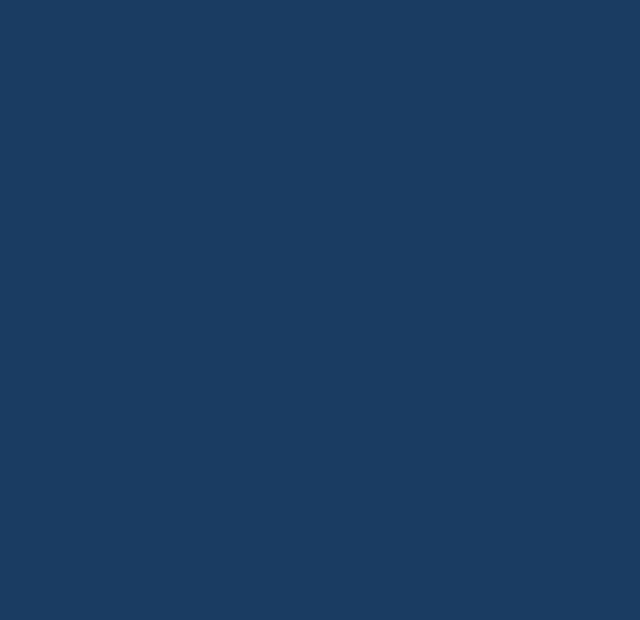
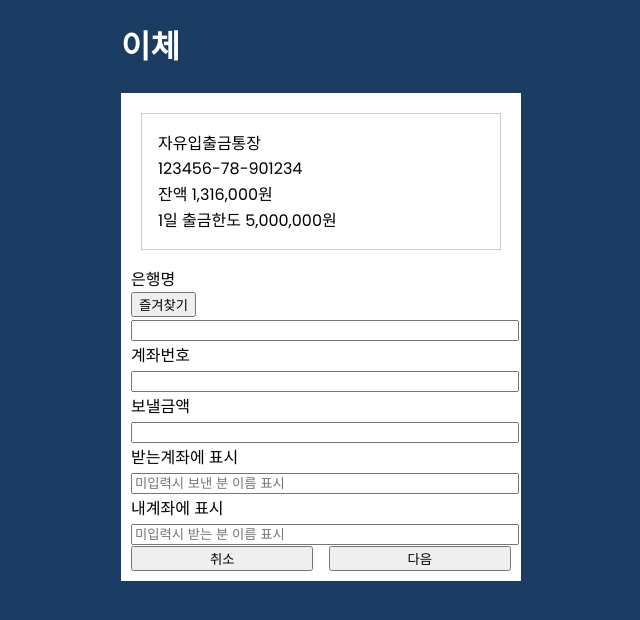
Before and after one commit to ryuj-h/OpenSight, a Vue app in the folder frontend/OpenSight/: page /transfer in a window 1280 px wide. Before the commit this address had no page. Shown: the top 620 px of the page, without its empty margins (319-959 px from the left). Built offline with nearby package versions, Linux system fonts and the light colour scheme.

Commit message:
:sparkles: feat: 계좌이체 구조

```diff
--- /dev/null
+++ b/frontend/OpenSight/src/components/modal/BookMarkModal.vue
@@ -0,0 +1,15 @@
+<script setup>
+banks = ['산업은행','기업은행', '한국은행', '국민은행']
+</script>
+
+<template>
+  <div>
+    <div v-for="bank in banks">
+      <button>{{ bank }}</button>
+    </div>
+  </div>
+</template>
+
+<style scoped>
+
+</style>
--- /dev/null
+++ b/frontend/OpenSight/src/components/modal/SelectBankModal.vue
@@ -0,0 +1,15 @@
+<script setup>
+banks = ['산업은행','기업은행', '한국은행', '국민은행']
+</script>
+
+<template>
+  <div>
+    <div v-for="bank in banks">
+      <button>{{ bank }}</button>
+    </div>
+  </div>
+</template>
+
+<style scoped>
+
+</style>
--- a/frontend/OpenSight/src/router/index.js
+++ b/frontend/OpenSight/src/router/index.js
@@ -13,6 +13,9 @@ import PasswordFindView from '@/views/auth/PasswordFind.vue'
 import PasswordFindFailView from '@/views/auth/PasswordFindFail.vue'
 import PasswordChangeView from '@/views/auth/PasswordChange.vue'
 import PasswordChangeCompleteView from '@/views/auth/PasswordChangeComplete.vue'
+import TransferView from '@/views/transfer/Transfer.vue'
+import TransferConfirmView from '@/views/transfer/TransferConfirm.vue'
+import TransferCompleteView from '@/views/transfer/TransferComplete.vue'
 
 const router = createRouter({
   history: createWebHistory(import.meta.env.BASE_URL),
@@ -87,6 +90,21 @@ const router = createRouter({
       name: 'PasswordChangeComplete',
       component: PasswordChangeCompleteView
     },
+    {
+      path: '/transfer',
+      name: 'Transfer',
+      component: TransferView
+    },
+    {
+      path: '/transfer/confirm',
+      name: 'TransferConfirm',
+      component: TransferConfirmView
+    },
+    {
+      path: '/transfer/complete',
+      name: 'TransferComplete',
+      component: TransferCompleteView
+    },
   ]
 })
 
--- /dev/null
+++ b/frontend/OpenSight/src/views/transfer/Transfer.vue
@@ -0,0 +1,111 @@
+<script setup>
+import BookMarkModal from'@/components/modal/BookMarkModal.vue';
+import SelectBankModal from '@/components/modal/SelectBankModal.vue';
+
+const openBookMarkModal = () => {
+  isModalVisible.value = true;
+}
+
+const closeBookMarkModal = () => {
+  isModalVisible.value = false;
+}
+
+
+</script>
+
+<template>
+  <div class="transfer-container">
+    <header>
+      <h1>이체</h1>
+    </header>
+    <div class="content">
+      <div class="account-info">
+        <label>자유입출금통장</label>
+        <div class="account-number">123456-78-901234</div>
+        <div class="balance-info">
+          <div class="current-balance">잔액 1,316,000원</div>
+          <div class="available-balance">1일 출금한도 5,000,000원</div>
+        </div>
+      </div>
+
+      <form class="transfer-form">
+        <section class="input-group">
+          <label>은행명</label>
+          <button @click="openBookMarkModal()">즐겨찾기</button>
+          <input type="text" @click="" readonly>
+        </section>
+
+        <section class="input-group">
+          <label>계좌번호</label>
+          <input type="text"/>
+        </section>
+
+        <section class="input-group">
+          <label>보낼금액</label>
+          <input type="text"  />
+        </section>
+
+        <section class="input-group">
+          <label>받는계좌에 표시</label>
+          <input type="text" placeholder="미입력시 보낸 분 이름 표시" />
+        </section>
+
+        <section class="input-group">
+          <label>내계좌에 표시</label>
+          <input type="text" placeholder="미입력시 받는 분 이름 표시" />
+        </section>
+
+        <div class="button-group">
+          <button type="button" @click="cancel">취소</button>
+          <button type="submit" @click="submit">다음</button>
+        </div>
+      </form>
+    </div>
+  </div>
+</template>
+
+<script>
+
+</script>
+
+<style scoped>
+.transfer-container {
+  max-width: 400px;
+  margin: auto;
+}
+
+.content {
+  background-color: #ffffff;
+  padding: 10px;
+}
+
+/* 여기에 추가적인 CSS 스타일을 정의하시면 됩니다 */
+/* 예시 */
+.account-info {
+  margin: 10px;
+  border: 1px solid #ccc;
+  padding: 16px;
+  margin-bottom: 16px;
+}
+
+.input-group label {
+  display: block;
+}
+
+.input-group input,
+.input-group select {
+  width: 100%;
+}
+
+.button-group button {
+  width: 48%;
+  margin-right: 4%;
+}
+
+.button-group button:last-child {
+  margin-right: 0;
+}
+h1 {
+  color: #ffffff;
+}
+</style>
--- /dev/null
+++ b/frontend/OpenSight/src/views/transfer/TransferComplete.vue
@@ -0,0 +1,54 @@
+<script setup>
+import { useRouter } from 'vue-router';
+
+const router = useRouter()
+
+</script>
+
+<template>
+  <div class="container">
+    <div class="content">
+      <div class="check-mark">
+        <img class="check-img" src="../../assets/img/check-mark.png" alt="회원가입이 완료되었다는 이미지">
+      </div>
+      <div class="title">
+        <p>이체가 완료되었습니다</p>
+        <div class="transfer-content">
+          <p>받은 계좌</p><p>싸피 987654-32-109876</p>
+          <p>이체 금액</p><p>10,000원</p>
+          <p>거래 일자</p><p>2024.03.11.</p>
+          <p>출금 계좌</p><p>싸피 123456-78-901234</p>
+        </div>
+        <div>
+          <button @click="router.push('/main')">메인 화면으로 돌아가기</button>
+        </div>
+      </div>
+    </div>
+  </div>
+</template>
+
+<style scoped>
+.container {
+  display: flex;
+  flex-direction: column;
+  justify-content: center;
+  text-align: center;
+}
+
+.content {
+  background-color: #ffffff;
+
+}
+
+.check-img {
+  width: 150px;
+  height: 150px;
+}
+
+.transfer-content {
+  border: 1px solid #ccc;
+  border-radius: 10px;
+  margin-bottom: 50px;
+
+}
+</style>
--- /dev/null
+++ b/frontend/OpenSight/src/views/transfer/TransferConfirm.vue
@@ -0,0 +1,74 @@
+<script setup>
+
+</script>
+
+<template>
+  <head>
+    <h1>이체 확인</h1>
+  </head>
+  <div class="container">
+    <p>김싸피님께 10,000원을</p>
+    <p>이체하시겠습니까?</p>
+    <div class="transfer-content">
+      <p>받은 계좌</p><p>싸피 987654-32-109876</p>
+      <p>이체 금액</p><p>10,000원</p>
+      <p>출금 계좌</p><p>싸피 123456-78-901234</p>
+      <p>받는계좌에 표시</p><p>김싸피</p>
+      <p>내계좌에 표시</p><p>이싸피</p>
+    </div>
+    <div class="button-group">
+        <button class="button">취소</button>
+        <button class="button highlight">확인</button>
+    </div>
+  </div>
+
+</template>
+
+<style scoped>
+.container {
+  max-width: 320px;
+  margin: 0 auto;
+  background-color: #ffffff;
+  border-radius: 8px;
+  box-shadow: 0 2px 4px rgba(0, 0, 0, 0.1);
+  padding: 20px;
+  box-sizing: border-box;
+}
+h1 {
+  font-size: 18px;
+  color: #333;
+  margin-bottom: 30px;
+}
+.button-group {
+  display: flex;
+  flex-direction: row;
+  justify-content: space-evenly;
+}
+.button {
+  background-color: #f2f2f2;
+  border: none;
+  padding: 15px;
+  border-radius: 4px;
+  margin-bottom: 10px;
+  font-size: 16px;
+  color: #333;
+}
+.highlight {
+  background-color: #4e8df5;
+  color: white;
+  font-weight: bold;
+}
+.divider {
+  background-color: #ddd;
+  height: 1px;
+  border: none;
+  margin: 20px 0;
+}
+
+.transfer-content {
+  border: 1px solid #ccc;
+  border-radius: 10px;
+  margin-bottom: 50px;
+
+}
+</style>
```
Also changed, not shown: frontend/OpenSight/src/components/modal/FaceRecognition.vue (added, +13 -0 lines).
